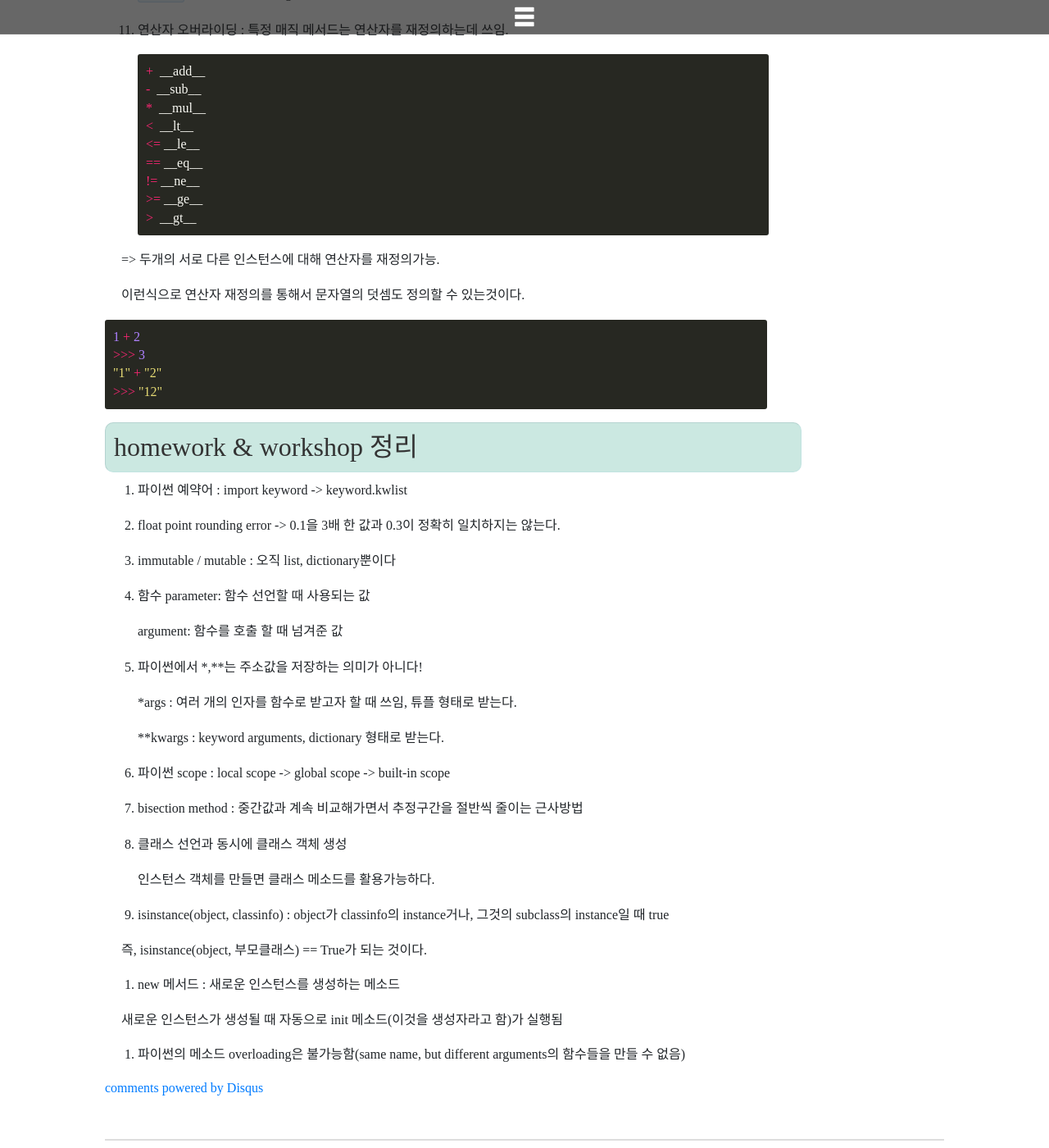
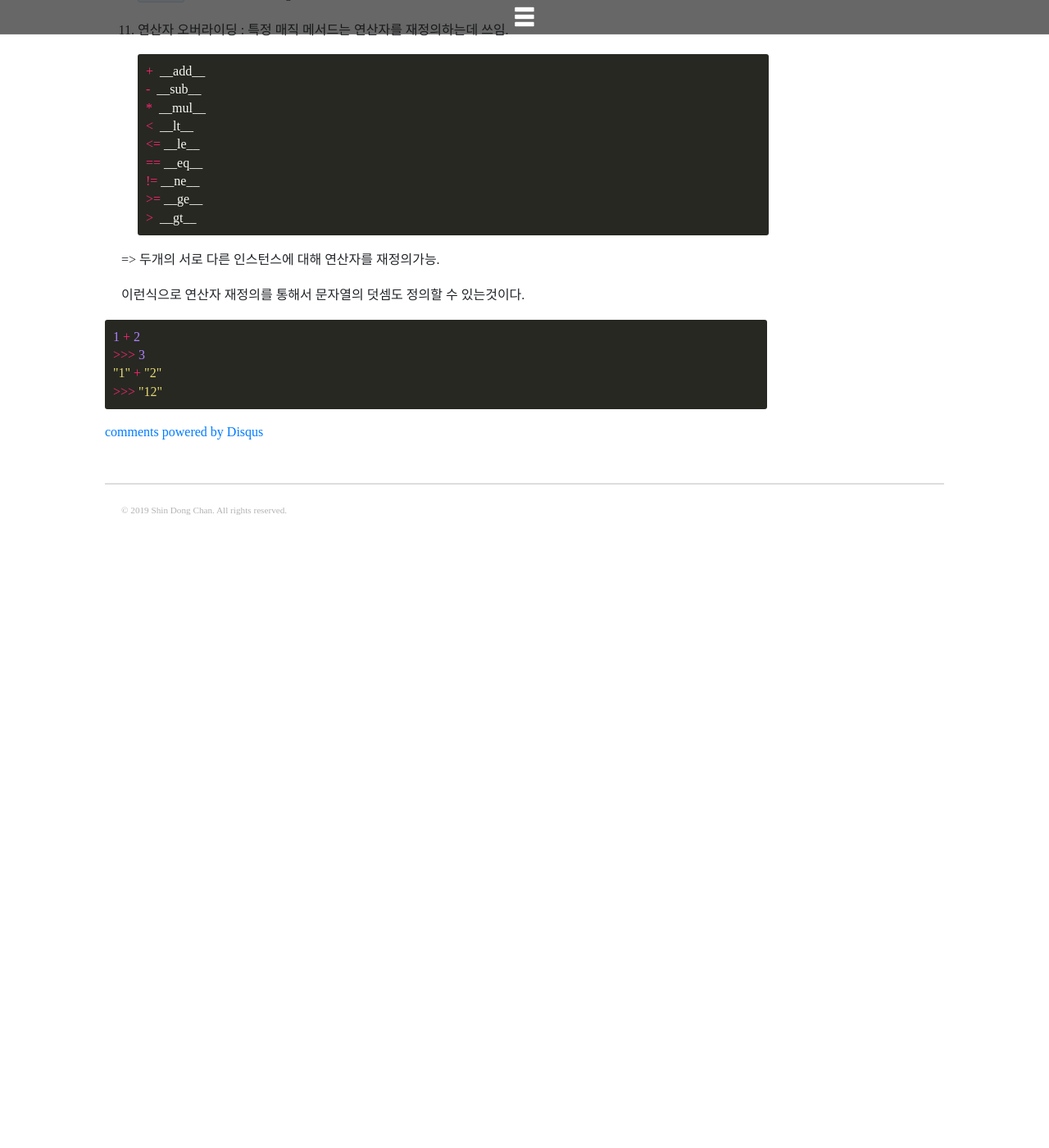
Before and after one commit to DongChanS/DongChanS.github.io, a Jekyll site: the page built from _posts/2019-01-14-15.md, in a window 1280 px wide and 1400 px high, scrolled down 11034 px. Shown: the whole window at 82% size. Built offline with Jekyll 4.4.1, drawn with Linux system fonts in a browser that asks for light colours; nearby versions of some CDN libraries; some web fonts are replaced; comment, search, counter and statistics services are not loaded; after the commit the page ends 11664 px from its top, so only the background shows below that.

Commit message:
Update 2019-01-14-15.md

````diff
--- a/_posts/2019-01-14-15.md
+++ b/_posts/2019-01-14-15.md
@@ -460,39 +460,3 @@ category : 'Python Basic'
 "1" + "2"
 >>> "12"
 ```
-
-## homework & workshop 정리
-
-1. 파이썬 예약어 : import keyword -> keyword.kwlist
-
-2. float point rounding error -> 0.1을 3배 한 값과 0.3이 정확히 일치하지는 않는다.
-
-3. immutable / mutable : 오직 list, dictionary뿐이다
-
-4. 함수 parameter: 함수 선언할 때 사용되는 값
-
-   argument: 함수를 호출 할 때 넘겨준 값
-
-5. 파이썬에서 *,**는 주소값을 저장하는 의미가 아니다!
-
-   *args : 여러 개의 인자를 함수로 받고자 할 때 쓰임, 튜플 형태로 받는다.
-
-   **kwargs : keyword arguments, dictionary 형태로 받는다.
-
-6. 파이썬 scope : local scope -> global scope -> built-in scope
-
-7. bisection method : 중간값과 계속 비교해가면서 추정구간을 절반씩 줄이는 근사방법
-
-8. 클래스 선언과 동시에 클래스 객체 생성
-
-   인스턴스 객체를 만들면 클래스 메소드를 활용가능하다.
-
-9. isinstance(object, classinfo) : object가 classinfo의 instance거나, 그것의 subclass의 instance일 때 true
-
-즉, isinstance(object, 부모클래스) == True가 되는 것이다.
-
-10. new 메서드 : 새로운 인스턴스를 생성하는 메소드
-
-새로운 인스턴스가 생성될 때 자동으로 init 메소드(이것을 생성자라고 함)가 실행됨
-
-11. 파이썬의 메소드 overloading은 불가능함(same name, but different arguments의 함수들을 만들 수 없음)
````
